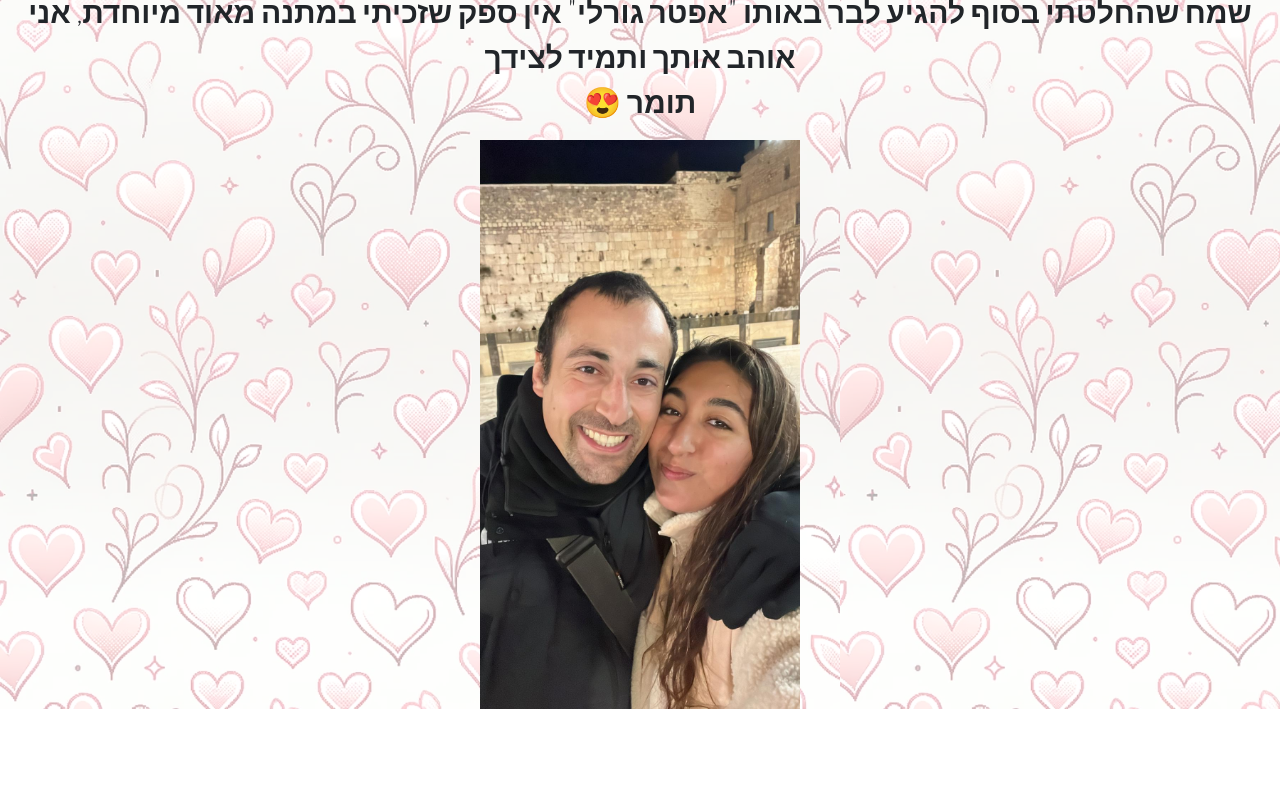
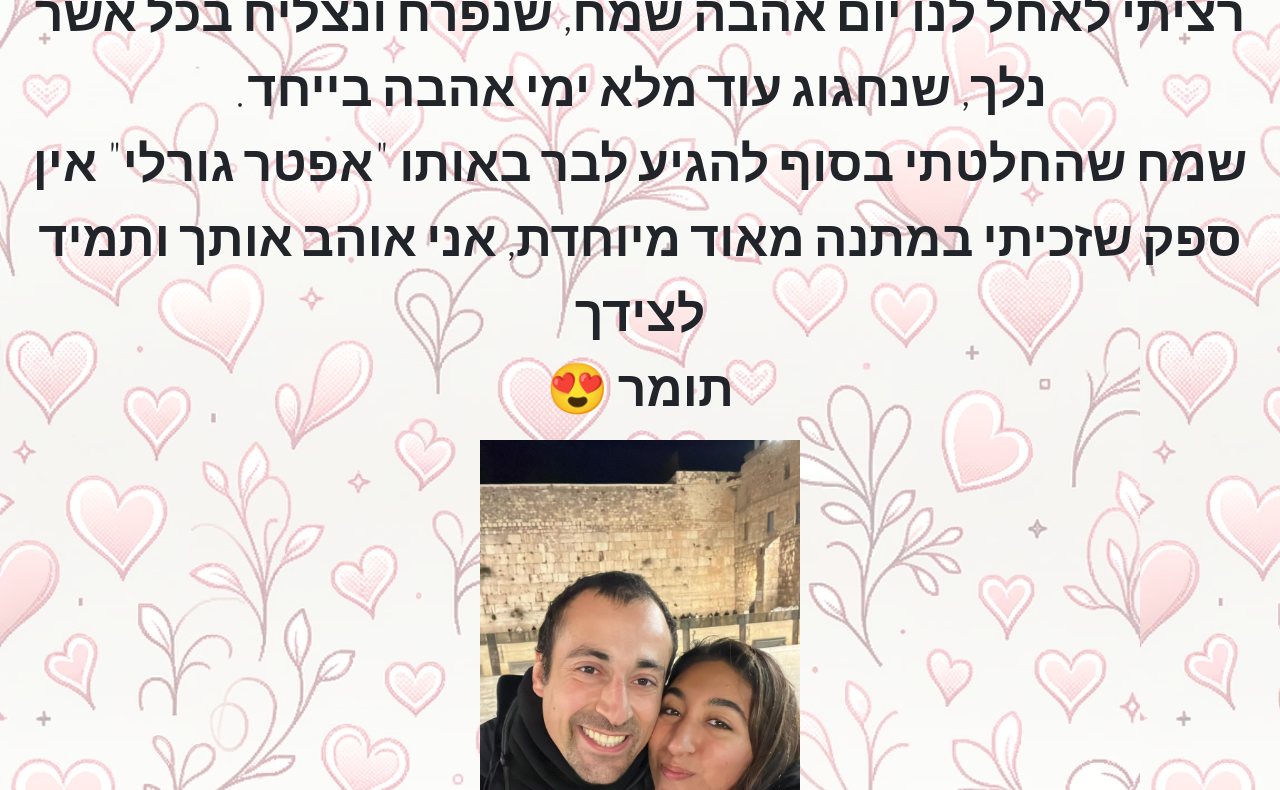
Before and after one commit to tomergahtan/tomergahtan.github.io, a website: page index.html in a window 1280 px wide. Shown: the part 131-921 px from the top of the page. Before the commit the page ends 840 px from the top, so only its background shows below. Drawn offline with nearby package versions, Linux system fonts and the light colour scheme; a web font is replaced by a local one.

Commit message:
uploading website

```diff
--- a/index.html
+++ b/index.html
@@ -3,7 +3,7 @@
 <head>
     <meta charset="utf-8">
     <meta name="viewport" content="width=device-width, initial-scale=1.0">
-    <title></title>
+    <title>valentine</title>
 <!--css libraries-->
 
     <link rel="stylesheet" href="https://cdnjs.cloudflare.com/ajax/libs/animate.css/4.1.1/animate.min.css">
--- a/style.css
+++ b/style.css
@@ -22,7 +22,7 @@ body::before {
 .bless{
     padding-top: 30px;
     text-align: center;
-    font-size: clamp(20px, 4vw, 30px);
+    font-size: clamp(30px, 4vw, 50px);
     font-family: "Amatic SC", sans-serif;
   font-weight: 700;
   font-style: normal;
```
